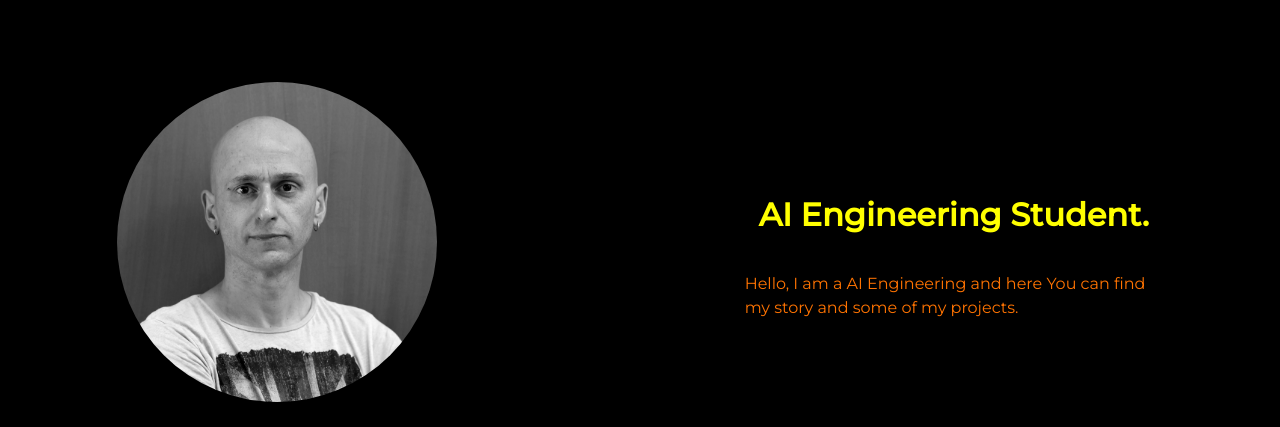
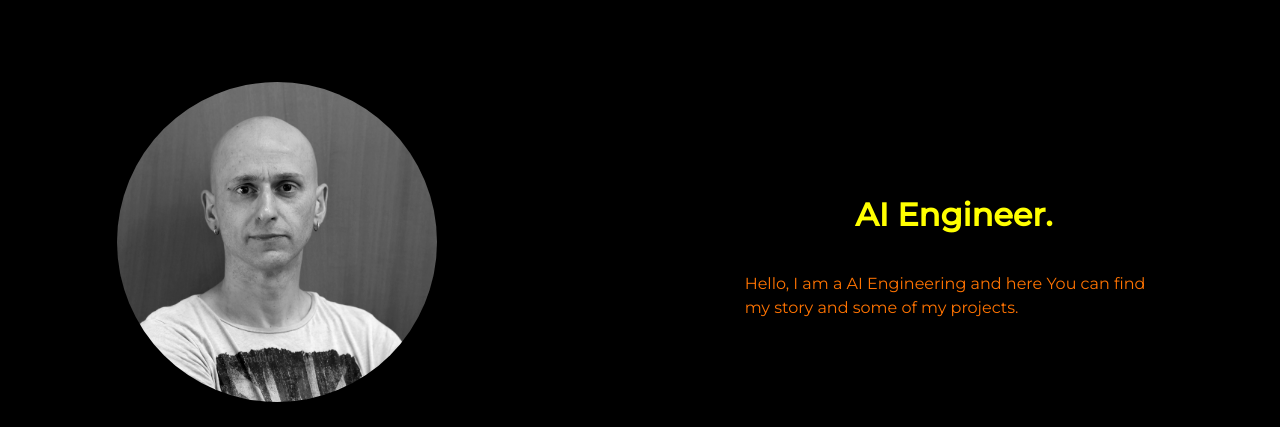
Before and after one commit to alessiorecchia/portfolio, a Flask app: page / in a window 1280 px wide. Shown: the part 232-659 px from the top of the page. Run offline with Flask 2, Linux system fonts and the light colour scheme; grey boxes labelled with a size stand in for pictures from a placeholder-image service; some libraries are stand-ins or nearby versions.

Commit message:
uploaded flask app

```diff
--- a/templates/components/jumbotron/jumbotron.html
+++ b/templates/components/jumbotron/jumbotron.html
@@ -16,7 +16,7 @@
       </div>
       <div class="col col-sm-12 col-md-5 d-flex flex-column align-items-center justify-content-center">
          <h1>
-           AI Engineering Student.
+           AI Engineer.
          </h1>
          <p class="home-description">
            Hello, I am a AI Engineering and here You can find my story and some of my projects.
--- a/wsgi.py
+++ b/wsgi.py
@@ -1,4 +1,4 @@
-from portfolio.main import app
+from main import app
 
 if __name__ == "__main__":
     app.run()
```
